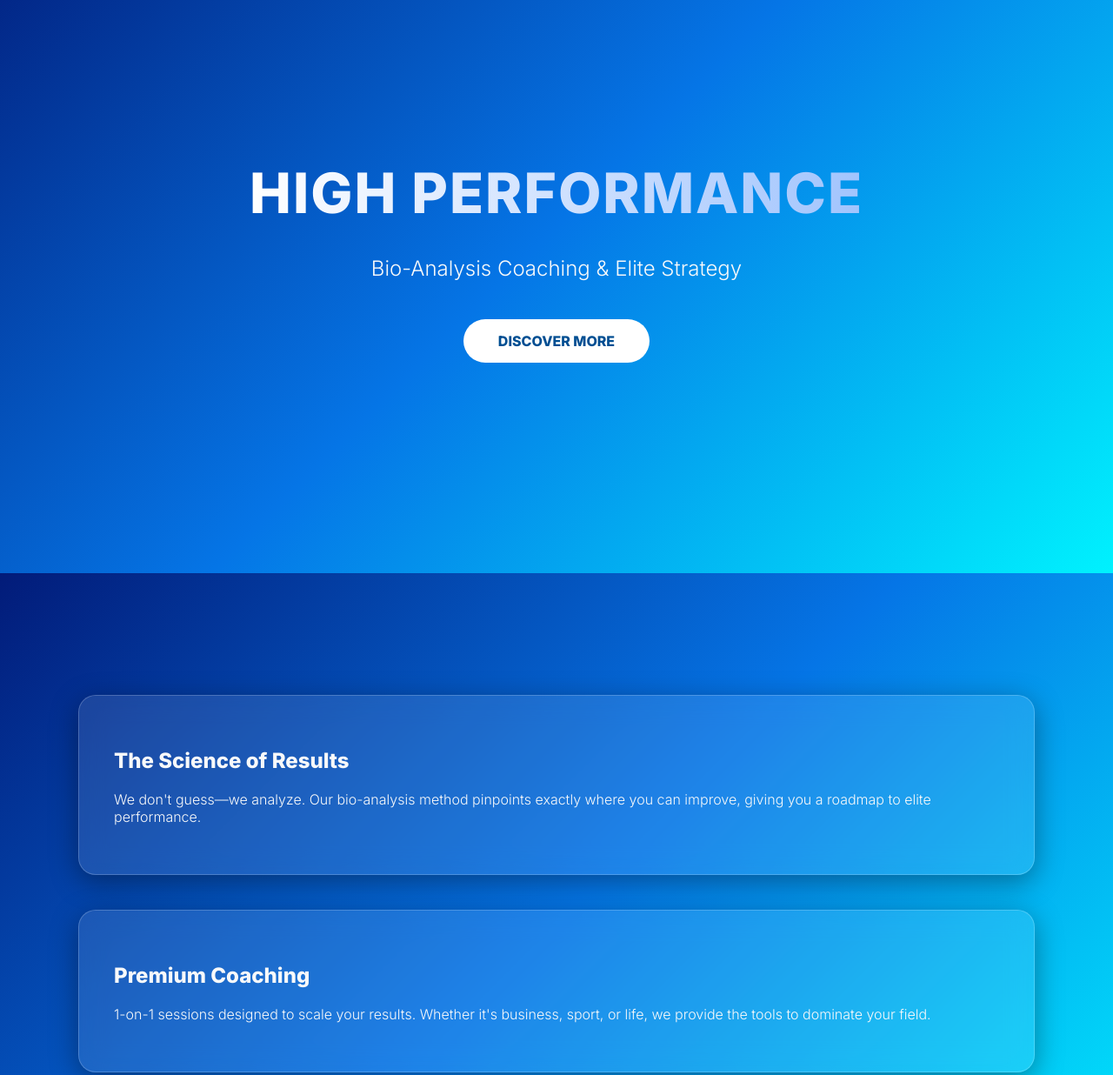
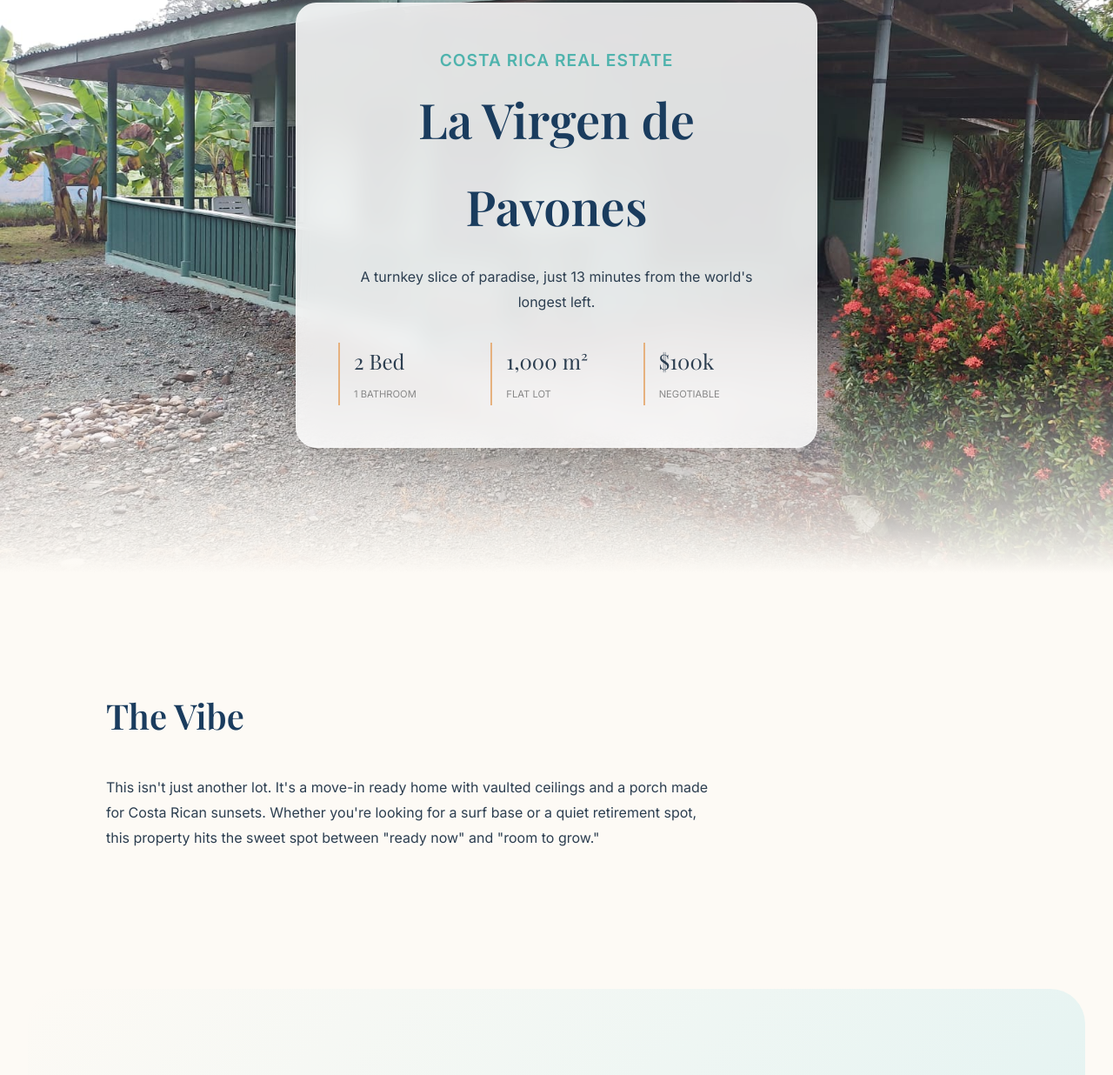
Before and after one commit to edwnramos-creator/la-virgen-house, a plain HTML site: page index.html in a window 1280 px wide. Shown: the part 141-1377 px from the top of the page at 87% size. Drawn offline with nearby package versions, Linux system fonts and the light colour scheme.

Commit message:
Update index.html

```diff
--- a/index.html
+++ b/index.html
@@ -3,143 +3,228 @@
 <head>
     <meta charset="UTF-8">
     <meta name="viewport" content="width=device-width, initial-scale=1.0">
-    <title>Bio-Analysis & Coaching | Premium Performance</title>
-
-    <link href="https://unpkg.com/aos@2.3.1/dist/aos.css" rel="stylesheet">
-    <link href="https://fonts.googleapis.com/css2?family=Inter:wght@300;600;800&display=swap" rel="stylesheet">
-
+    <title>La Virgen de Pavones — Premium Surf House</title>
+    <link rel="preconnect" href="https://fonts.googleapis.com">
+    <link rel="preconnect" href="https://fonts.gstatic.com" crossorigin>
+    <link href="https://fonts.googleapis.com/css2?family=Playfair+Display:wght@400;600&family=Inter:wght@300;400;600&display=swap" rel="stylesheet">
     <style>
         :root {
-            --ocean-deep: #004e92;
-            --sunset-glow: #00b4db;
-            --glass-white: rgba(255, 255, 255, 0.1);
-            --text-light: #f8f9fa;
+            /* Beachy Vibes Palette */
+            --ocean-deep: #1a3c5e;
+            --ocean-teal: #4fb3ad;
+            --sand-light: #fdfaf5;
+            --glass-white: rgba(255, 255, 255, 0.85);
+            --sunset-gold: #e6b17e;
+            --text-dark: #2c3e50;
         }
 
+        * { margin: 0; padding: 0; box-sizing: border-box; }
         body {
-            margin: 0;
             font-family: 'Inter', sans-serif;
-            background: linear-gradient(135deg, #021B79 0%, #0575E6 50%, #00F2FE 100%);
-            background-attachment: fixed;
-            color: var(--text-light);
+            background-color: var(--sand-light);
+            color: var(--text-dark);
+            line-height: 1.8;
             overflow-x: hidden;
         }
 
-        /* Smooth Scrolling */
-        html { scroll-behavior: smooth; }
-
-        /* Hero Section */
-        header {
-            height: 100vh;
-            display: flex;
-            flex-direction: column;
-            justify-content: center;
-            align-items: center;
-            text-align: center;
-            padding: 20px;
+        /* --- SMOOTH SCROLL ANIMATIONS --- */
+        .reveal {
+            opacity: 0;
+            transform: translateY(40px);
+            transition: all 1.2s cubic-bezier(0.2, 1, 0.3, 1);
+        }
+        .reveal.active {
+            opacity: 1;
+            transform: translateY(0);
         }
 
-        h1 {
-            font-size: 4rem;
-            margin-bottom: 10px;
-            text-transform: uppercase;
-            letter-spacing: 2px;
-            background: linear-gradient(to right, #fff, #a1c4fd);
-            -webkit-background-clip: text;
-            -webkit-text-fill-color: transparent;
+        /* --- HERO SECTION --- */
+        .hero {
+            height: 100vh;
+            background: url('images/03-exterior-porch.jpeg') center/cover no-repeat;
+            display: flex;
+            align-items: center;
+            justify-content: center;
+            position: relative;
         }
 
-        p.subtitle {
-            font-size: 1.5rem;
-            font-weight: 300;
-            max-width: 600px;
+        /* Subtle gradient at the bottom to transition into white */
+        .hero::after {
+            content: '';
+            position: absolute;
+            bottom: 0; left: 0; right: 0;
+            height: 30vh;
+            background: linear-gradient(to bottom, transparent, var(--sand-light));
         }
 
-        /* Glassmorphism Cards */
-        .container {
-            max-width: 1100px;
-            margin: 0 auto;
-            padding: 100px 20px;
+        .hero-glass-card {
+            background: var(--glass-white);
+            backdrop-filter: blur(12px);
+            padding: 3rem;
+            border-radius: 24px;
+            text-align: center;
+            max-width: 600px;
+            box-shadow: 0 20px 50px rgba(0,0,0,0.1);
+            border: 1px solid rgba(255,255,255,0.3);
+            z-index: 2;
         }
 
-        .card {
-            background: var(--glass-white);
-            backdrop-filter: blur(15px);
-            border: 1px solid rgba(255, 255, 255, 0.2);
-            border-radius: 20px;
-            padding: 40px;
-            margin-bottom: 40px;
-            box-shadow: 0 8px 32px 0 rgba(0, 0, 0, 0.37);
-            transition: transform 0.3s ease;
+        h1 { font-family: 'Playfair Display', serif; font-size: 3.5rem; color: var(--ocean-deep); margin-bottom: 1rem; }
+        .hero-sub { font-size: 1.2rem; color: var(--ocean-teal); font-weight: 600; letter-spacing: 1px; text-transform: uppercase; }
+
+        /* --- KEY STATS GRID --- */
+        .stats-grid {
+            display: grid;
+            grid-template-columns: repeat(auto-fit, minmax(140px, 1fr));
+            gap: 1.5rem;
+            margin-top: 2rem;
+        }
+        .stat-item { border-left: 2px solid var(--sunset-gold); padding-left: 1rem; text-align: left; }
+        .stat-val { font-family: 'Playfair Display', serif; font-size: 1.5rem; display: block; }
+        .stat-lab { font-size: 0.7rem; text-transform: uppercase; color: #888; }
+
+        /* --- CONTENT SECTIONS --- */
+        section { padding: 8rem 2rem; max-width: 1100px; margin: 0 auto; }
+
+        /* Beach Gradient Background */
+        .gradient-section {
+            background: linear-gradient(135deg, #fdfaf5 0%, #e0f2f1 100%);
+            border-radius: 40px;
+            margin: 2rem;
         }
 
-        .card:hover {
-            transform: translateY(-10px);
-            background: rgba(255, 255, 255, 0.15);
+        h2 { font-family: 'Playfair Display', serif; font-size: 2.5rem; color: var(--ocean-deep); margin-bottom: 2rem; }
+
+        /* --- GALLERY --- */
+        .gallery {
+            display: grid;
+            grid-template-columns: repeat(auto-fill, minmax(300px, 1fr));
+            gap: 1.5rem;
         }
+        .gallery-item {
+            height: 350px;
+            border-radius: 20px;
+            overflow: hidden;
+            box-shadow: 0 10px 30px rgba(0,0,0,0.05);
+            transition: transform 0.4s;
+            cursor: pointer;
+        }
+        .gallery-item:hover { transform: scale(1.02); }
+        .gallery-item img { width: 100%; height: 100%; object-fit: cover; }
 
-        .btn {
+        /* --- CONTACT BUTTON --- */
+        .contact-box {
+            background: var(--ocean-deep);
+            color: white;
+            padding: 4rem;
+            border-radius: 30px;
+            text-align: center;
+            margin-top: 4rem;
+        }
+        .wa-btn {
             display: inline-block;
-            padding: 15px 40px;
-            background: #fff;
-            color: #004e92;
+            background: #25D366;
+            color: white;
+            padding: 1.2rem 3rem;
+            border-radius: 50px;
             text-decoration: none;
-            border-radius: 50px;
-            font-weight: 800;
-            margin-top: 20px;
-            transition: 0.3s;
+            font-weight: 600;
+            font-size: 1.1rem;
+            transition: all 0.3s;
+            box-shadow: 0 10px 20px rgba(37, 211, 102, 0.3);
         }
+        .wa-btn:hover { transform: translateY(-3px); box-shadow: 0 15px 30px rgba(37, 211, 102, 0.4); }
 
-        .btn:hover {
-            background: #00F2FE;
-            color: #fff;
-            box-shadow: 0 0 20px #00F2FE;
-        }
-
-        footer {
-            text-align: center;
-            padding: 50px;
-            font-size: 0.9rem;
-            opacity: 0.7;
+        /* Mobile Adjustments */
+        @media (max-width: 600px) {
+            h1 { font-size: 2.2rem; }
+            .hero-glass-card { margin: 1rem; padding: 2rem; }
+            section { padding: 4rem 1.5rem; }
+            .gradient-section { margin: 1rem 0; border-radius: 0; }
         }
     </style>
 </head>
 <body>
 
-    <header data-aos="zoom-out" data-aos-duration="1500">
-        <h1>High Performance</h1>
-        <p class="subtitle">Bio-Analysis Coaching & Elite Strategy</p>
-        <a href="#about" class="btn">DISCOVER MORE</a>
-    </header>
+    <div class="hero">
+        <div class="hero-glass-card">
+            <p class="hero-sub">Costa Rica Real Estate</p>
+            <h1>La Virgen de Pavones</h1>
+            <p>A turnkey slice of paradise, just 13 minutes from the world's longest left.</p>
 
-    <div class="container" id="about">
-        <div class="card" data-aos="fade-up">
-            <h2>The Science of Results</h2>
-            <p>We don't guess—we analyze. Our bio-analysis method pinpoints exactly where you can improve, giving you a roadmap to elite performance.</p>
-        </div>
-
-        <div class="card" data-aos="fade-right">
-            <h2>Premium Coaching</h2>
-            <p>1-on-1 sessions designed to scale your results. Whether it's business, sport, or life, we provide the tools to dominate your field.</p>
-        </div>
-
-        <div class="card" data-aos="fade-left">
-            <h2>Ready to Start?</h2>
-            <p>Join the 100+ clients already seeing massive shifts in their daily output and long-term goals.</p>
-            <a href="#" class="btn">BOOK A SESSION</a>
+            <div class="stats-grid">
+                <div class="stat-item">
+                    <span class="stat-val">2 Bed</span>
+                    <span class="stat-lab">1 Bathroom</span>
+                </div>
+                <div class="stat-item">
+                    <span class="stat-val">1,000 m²</span>
+                    <span class="stat-lab">Flat Lot</span>
+                </div>
+                <div class="stat-item">
+                    <span class="stat-val">$100k</span>
+                    <span class="stat-lab">Negotiable</span>
+                </div>
+            </div>
         </div>
     </div>
 
-    <footer>
-        &copy; 2026 Bio-Analysis Coaching. All rights reserved.
-    </footer>
+    <section class="reveal">
+        <div style="max-width: 700px;">
+            <h2>The Vibe</h2>
+            <p>This isn't just another lot. It's a move-in ready home with vaulted ceilings and a porch made for Costa Rican sunsets. Whether you're looking for a surf base or a quiet retirement spot, this property hits the sweet spot between "ready now" and "room to grow."</p>
+        </div>
+    </section>
 
-    <script src="https://unpkg.com/aos@2.3.1/dist/aos.js"></script>
+    <div class="gradient-section reveal">
+        <section>
+            <h2>Property Details</h2>
+            <div class="stats-grid" style="grid-template-columns: 1fr 1fr;">
+                <p><strong>Location:</strong> La Virgen de Pavones, Golfito</p>
+                <p><strong>Surf:</strong> 13 min drive to Pilón (8.2 km)</p>
+                <p><strong>Utilities:</strong> Water & Electricity installed</p>
+                <p><strong>Condition:</strong> Newly built, unfurnished</p>
+            </div>
+        </section>
+    </div>
+
+    <section class="reveal">
+        <h2>Gallery</h2>
+        <div class="gallery">
+            <div class="gallery-item"><img src="images/02-exterior-front.jpeg"></div>
+            <div class="gallery-item"><img src="images/03-exterior-porch.jpeg"></div>
+            <div class="gallery-item"><img src="images/05-living-area.jpeg"></div>
+            <div class="gallery-item"><img src="images/06-kitchen.jpeg"></div>
+            <div class="gallery-item"><img src="images/07-bedroom1.jpeg"></div>
+            <div class="gallery-item"><img src="images/11-yard.jpeg"></div>
+        </div>
+    </section>
+
+    <section class="reveal">
+        <div class="contact-box">
+            <h2 style="color: white;">Interested?</h2>
+            <p style="margin-bottom: 2rem; opacity: 0.8;">Message the owner directly to schedule a viewing or discuss the price.</p>
+            <a href="https://wa.me/50684904218" class="wa-btn">Chat on WhatsApp</a>
+        </div>
+    </section>
+
     <script>
-        AOS.init({
-            duration: 1000,
-            once: true,
-        });
+        // Smooth Reveal Animation on Scroll
+        function reveal() {
+            var reveals = document.querySelectorAll(".reveal");
+            for (var i = 0; i < reveals.length; i++) {
+                var windowHeight = window.innerHeight;
+                var elementTop = reveals[i].getBoundingClientRect().top;
+                var elementVisible = 150;
+                if (elementTop < windowHeight - elementVisible) {
+                    reveals[i].classList.add("active");
+                }
+            }
+        }
+        window.addEventListener("scroll", reveal);
+        // Run once on load to show elements already in view
+        reveal();
     </script>
+
 </body>
 </html>
```
